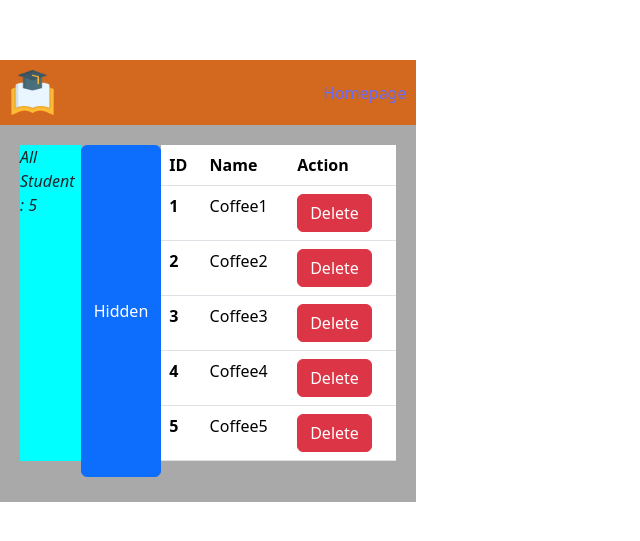
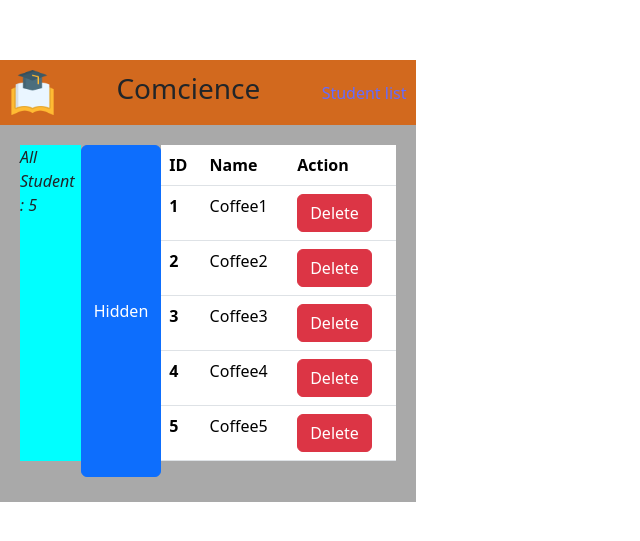
Before and after one commit to uwuluck23uwu/Test-ReactConcept, a React (Vite) app in the folder app01-state/: page / in a window 1280 px wide. Shown: the part 119-660 px from the top of the page, without its empty margins (0-640 px from the left). Built offline with nearby package versions, Linux system fonts and the light colour scheme.

Commit message:
app01-props

```diff
--- a/app01-state/src/App.jsx
+++ b/app01-state/src/App.jsx
@@ -5,7 +5,7 @@ import StudentList from './components/StudentList'
 function App() {
   return (
     <div>
-      <Header/>
+      <Header title="Student list" major="Comcience"/>
       <StudentList/>
     </div>
   )
--- a/app01-state/src/components/Header.jsx
+++ b/app01-state/src/components/Header.jsx
@@ -2,11 +2,13 @@ import React from 'react'
 import logo from '../image/logo.png'
 import './Header.css'
 
-function Header() {
+function Header(props) {
+    const {title, major} = props
     return (
         <nav>
             <img src={logo} className='logo'/>
-            <a href='/'>Homepage</a>
+            <h3>{major}</h3>
+            <a href='/'>{title}</a>
         </nav>
     )
 }
```
